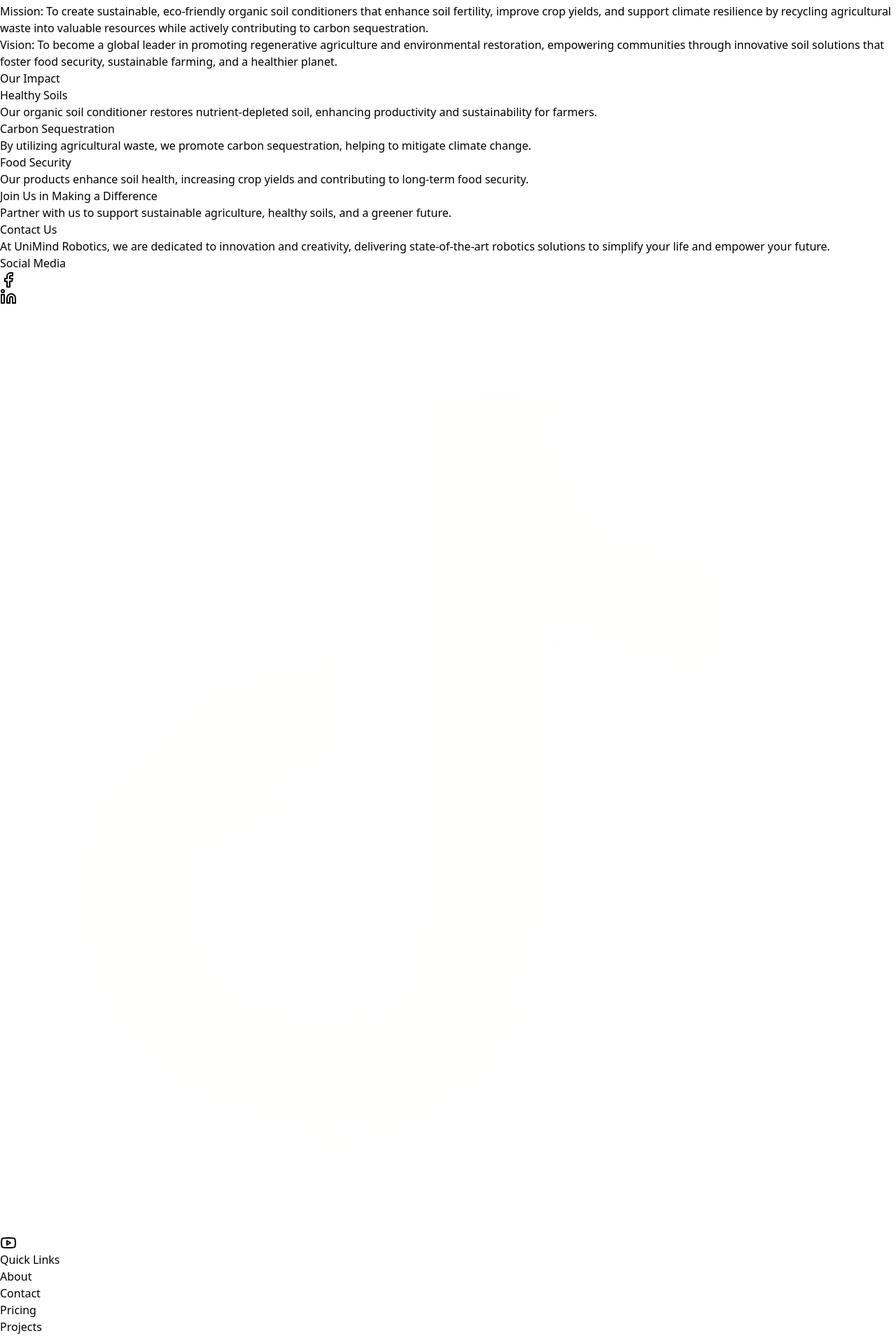
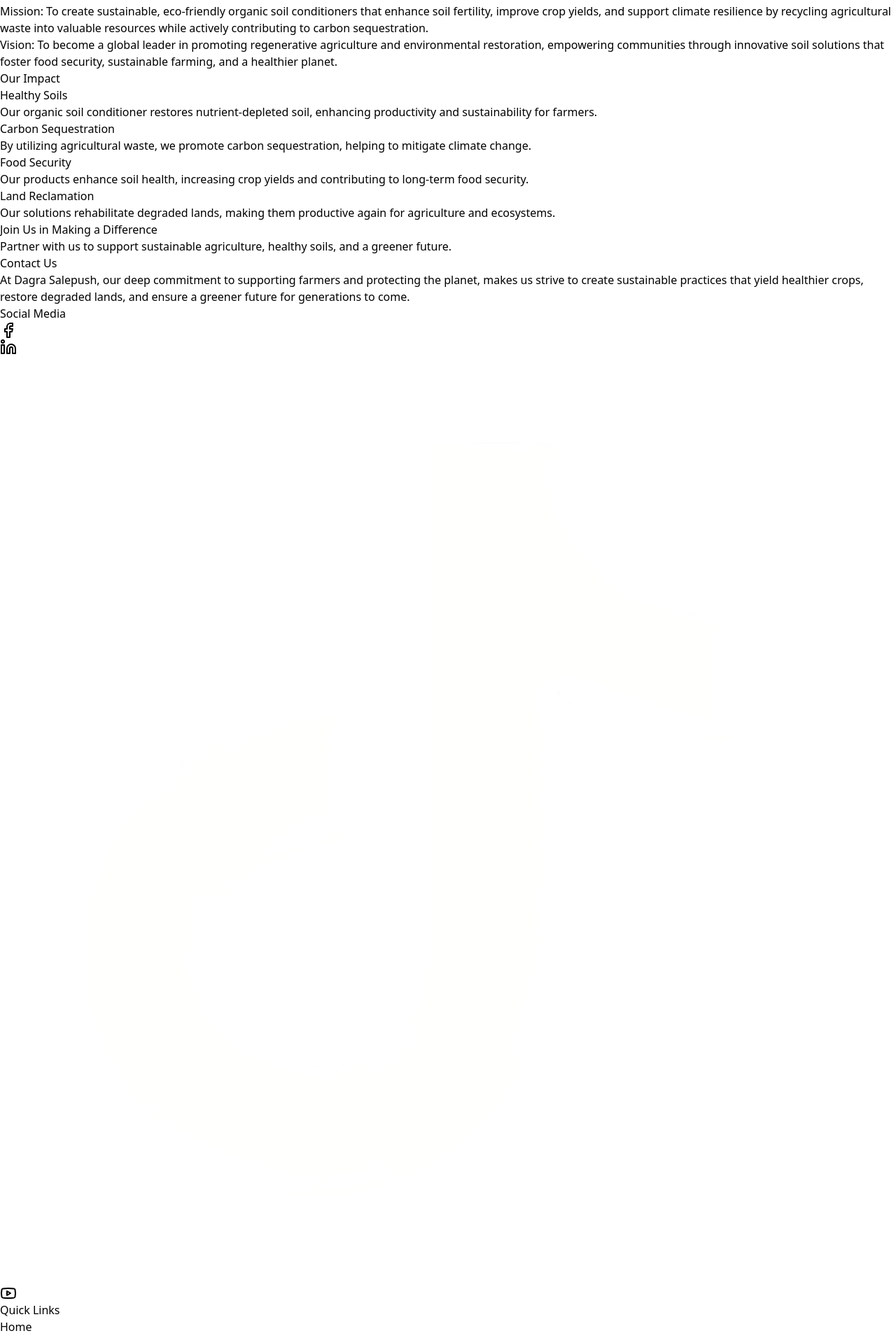
Before and after one commit to ella-quintin/dagra-salepush, a React (Vite) app: page / in a window 1280 px wide. Shown: the part 1147-3059 px from the top of the page at 70% size. Built offline with nearby package versions, Linux system fonts and the light colour scheme.

Commit message:
update landing page

```diff
--- a/src/components/footer/index.jsx
+++ b/src/components/footer/index.jsx
@@ -37,16 +37,15 @@ const Footer = () => {
                 <div className="flex flex-col items-center md:items-start">
 
                     <p className="text-sm md:text-base leading-relaxed mb-6">
-                        At UniMind Robotics, we are dedicated to innovation and creativity, delivering
-                        state-of-the-art robotics solutions to simplify your life and empower your future.
+                        At Dagra Salepush, our deep commitment to supporting farmers and protecting the planet, makes us strive to create sustainable practices that yield healthier crops, restore degraded lands, and ensure a greener future for generations to come.
                     </p>
                     <h3 className="text-base font-bold mb-3">Social Media</h3>
 
                     <div className="flex space-x-4">
                         {[
-                            { Icon: Facebook, url: "https://www.facebook.com/share/fm2WZBCYWFD5ncWA/?mibextid=LQQJ4d" },
-                            { Icon: Linkedin, url: "https://www.linkedin.com/in/richard-osei-5aa83724a?utm_source=share&utm_campaign=share_via&utm_content=profile&utm_medium=ios_app" },
-                            { Icon: () => <img src={tiktok} alt="TikTok" className="w-5 h-5" />, url: "https://www.tiktok.com/@mcblay2?_t=8s6HzM7h2G6&_r=1" },
+                            { Icon: Facebook, url: "/" },
+                            { Icon: Linkedin, url: "/" },
+                            { Icon: () => <img src={tiktok} alt="TikTok" className="w-5 h-5" />, url: "/" },
                             { Icon: Youtube, url: "https://www.youtube.com/@mcblay521" }
                         ].map(({ Icon, url, hoverClass = "hover:bg-white hover:text-green-600" }, idx) => (
                             <a key={idx} href={url} target="_blank" rel="noopener noreferrer" className={`p-2 rounded border border-white ${hoverClass}`}>
@@ -61,21 +60,27 @@ const Footer = () => {
                     <div className="mb-6">
                         <h3 className="text-base font-bold mb-4">Quick Links</h3>
                         <ul className="space-y-3">
-                            {["About", "Contact", "Pricing", "Projects"].map((link, idx) => (
+                            {[
+                                { name: "Home", path: "/" },
+                                { name: "About Us", path: "/about-us" },
+                                { name: "Our Product", path: "/our-product" },
+                                { name: "Contact", path: "/contact-us" },
+                            ].map((link, idx) => (
                                 <li key={idx}>
-                                    <a href={`/${link.toLowerCase()}`} className="hover:underline">
-                                        {link}
+                                    <a href={link.path} className="hover:underline">
+                                        {link.name}
                                     </a>
                                 </li>
                             ))}
                         </ul>
                     </div>
+
                     <div>
                         <h3 className="text-base font-bold mb-4">Help</h3>
                         <ul className="space-y-3">
                             {["Privacy Policy", "Customer Support", "Terms & Conditions"].map((link, idx) => (
                                 <li key={idx}>
-                                    <a href={`/${link.toLowerCase().replace(/ /g, "-")}`} className="hover:underline">
+                                    <a href="/" className="hover:underline">
                                         {link}
                                     </a>
                                 </li>
@@ -122,7 +127,7 @@ const Footer = () => {
                         />
                         <button
                             type="submit"
-                            className="w-full p-2 md:p-3 bg-green-600 text-white font-semibold rounded hover:bg-[#00C7FF]"
+                            className="w-full p-2 md:p-3 bg-green-600 text-white font-semibold rounded hover:bg-green-700"
                         >
                             Send Message
                         </button>
--- a/src/pages/landing/index.jsx
+++ b/src/pages/landing/index.jsx
@@ -1,7 +1,6 @@
 import { motion } from "framer-motion";
 import Navbar from "../../components/navbar";
 import hero from '../../assets/images/hero.jpg';
-
 import { useNavigate } from "react-router-dom";
 import Footer from "../../components/footer";
 
@@ -13,7 +12,7 @@ const Landing = () => {
             <div className="overflow-hidden">
                 {/* Hero Section */}
                 <motion.div
-                    className="relative w-full min-h-screen bg-cover bg-center pt-[80px]"
+                    className="relative w-full min-h-screen bg-cover bg-center pt-[80px] mt-10"
                     style={{ backgroundImage: `url(${hero})` }}
                     initial={{ opacity: 0 }}
                     animate={{ opacity: 1 }}
@@ -120,7 +119,7 @@ const Landing = () => {
                         viewport={{ once: true }}
                         transition={{ duration: 1 }}
                     >
-                        <h2 className="text-3xl md:text-4xl font-bold text-green-700 mb-12">Our Mission & Vision</h2>
+                        <h2 className="text-3xl md:text-4xl font-bold text-gray-800 mb-12">Our Mission & Vision</h2>
                     </motion.div>
                     <motion.div
                         className="max-w-7xl mx-auto bg-green-500 text-white rounded-lg shadow-lg p-6 md:p-12"
@@ -158,7 +157,7 @@ const Landing = () => {
                         >
                             Our Impact
                         </motion.h2>
-                        <div className="grid grid-cols-1 sm:grid-cols-2 md:grid-cols-3 gap-8">
+                        <div className="grid grid-cols-1 sm:grid-cols-2 md:grid-cols-4 gap-8">
                             <motion.div
                                 className="text-center"
                                 initial={{ opacity: 0 }}
@@ -176,7 +175,7 @@ const Landing = () => {
                                 className="text-center"
                                 initial={{ opacity: 0 }}
                                 animate={{ opacity: 1 }}
-                                transition={{ duration: 0.5, delay: 0.8}}
+                                transition={{ duration: 0.5, delay: 0.8 }}
                             >
                                 <h3 className="text-xl md:text-2xl font-bold text-green-600 mb-4">
                                     Carbon Sequestration
@@ -198,9 +197,23 @@ const Landing = () => {
                                     Our products enhance soil health, increasing crop yields and contributing to long-term food security.
                                 </p>
                             </motion.div>
+                            <motion.div
+                                className="text-center"
+                                initial={{ opacity: 0 }}
+                                animate={{ opacity: 1 }}
+                                transition={{ duration: 0.5, delay: 0.2 }}
+                            >
+                                <h3 className="text-xl md:text-2xl font-bold text-green-600 mb-4">
+                                    Land Reclamation
+                                </h3>
+                                <p className="text-gray-600 text-sm md:text-base">
+                                    Our solutions rehabilitate degraded lands, making them productive again for agriculture and ecosystems.
+                                </p>
+                            </motion.div>
                         </div>
                     </div>
                 </motion.div>
+
 
                 {/* Call to Action */}
                 <section className="py-16 px-6 md:px-12 bg-gray-200 text-center">
@@ -239,7 +252,7 @@ const Landing = () => {
                     </motion.div>
                 </section>
             </div>
-            <Footer/>
+            <Footer />
         </>
     );
 };
--- a/src/pages/product/index.jsx
+++ b/src/pages/product/index.jsx
@@ -2,6 +2,7 @@ import Navbar from "../../components/navbar";
 import hero from '../../assets/images/hero.jpg';
 import sack from '../../assets/images/sack.jpg'
 import soil from '../../assets/images/soil.jpg'
+import Footer from "../../components/footer";
 
 const Product = () => {
     return (
@@ -37,7 +38,7 @@ const Product = () => {
 
                             <h3 className="text-xl sm:text-2xl font-semibold text-gray-800 mb-4">Key Benefits</h3>
                             <ul className="list-disc pl-6 text-gray-600 text-base sm:text-lg mb-6">
-                                <li>Improves soil structure and retains moisture.</li>
+                                <li>Improves soil structure, retains moisture and nutrients.</li>
                                 <li>Enriches microbial activity for better soil health.</li>
                                 <li>Reduces dependency on chemical fertilizers.</li>
                                 <li>Reclaims degraded lands, including areas affected by galamsey.</li>
@@ -73,6 +74,7 @@ const Product = () => {
                     </div>
                 </div>
             </div>
+            <Footer/>
         </>
     );
 };
```
Also changed, not shown: src/pages/aboutUs/index.jsx (+8 -6 lines), src/pages/contact/index.jsx (+22 -15 lines), src/assets/images/soiltwo.jpg (added).
